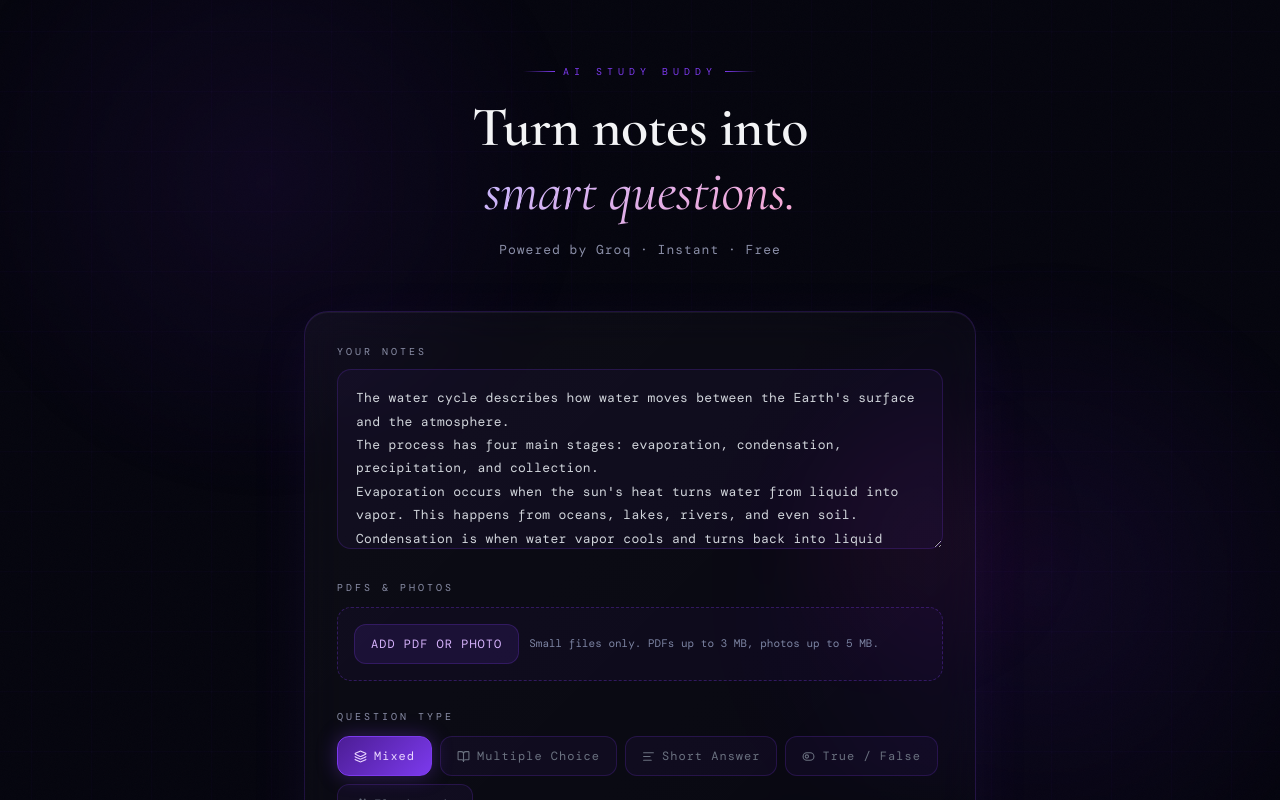
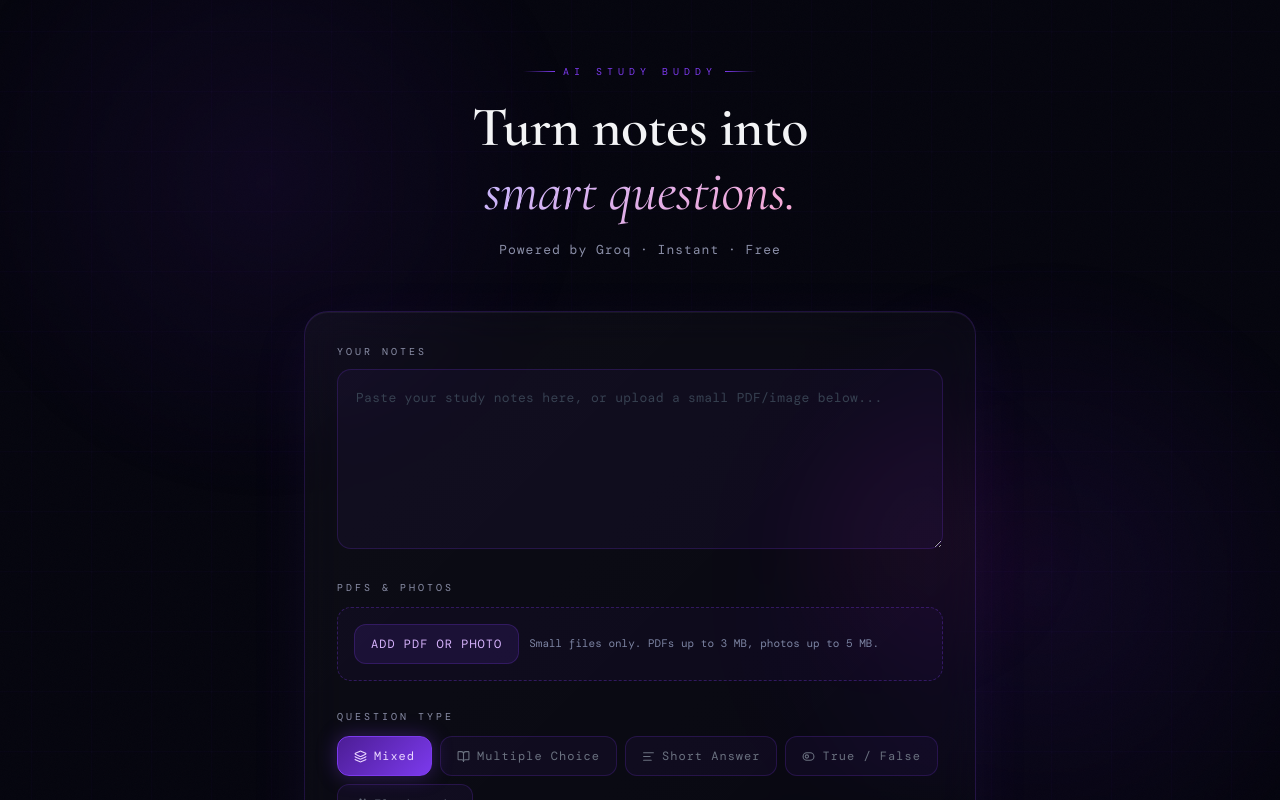
Before and after one commit to Aawaz-Niraula/Study_Buddy, a Next.js app: page / in a window 1280 px wide. Shown: the top 800 px of the page. Built offline with nearby package versions, Linux system fonts and the light colour scheme; a web font is replaced by a local one.

Commit message:
Refactor notes handling in Home component
Removed default sample notes and updated textarea handling.

```diff
--- a/app/page.tsx
+++ b/app/page.tsx
@@ -408,15 +408,7 @@ function TrueFalseCard({ q, idx, delay }: { q: any; idx: number; delay: number }
 }
 
 export default function Home() {
-  const sampleNotes = `The water cycle describes how water moves between the Earth's surface and the atmosphere.
-The process has four main stages: evaporation, condensation, precipitation, and collection.
-Evaporation occurs when the sun's heat turns water from liquid into vapor. This happens from oceans, lakes, rivers, and even soil.
-Condensation is when water vapor cools and turns back into liquid droplets. This forms clouds in the atmosphere.
-Precipitation happens when clouds become heavy with water droplets and releases them as rain, snow, sleet, or hail.
-Collection is when the precipitation falls back to Earth and collects in bodies of water, soil, and underground aquifers.
-The water cycle is continuous and essential for life on Earth. It distributes fresh water across the planet and regulates temperature.`;
-
-  const [text, setText] = useState(sampleNotes);
+  const [text, setText] = useState("");
   const [mode, setMode] = useState("mix");
   const [questions, setQuestions] = useState<any>(null);
   const [loading, setLoading] = useState(false);
@@ -432,6 +424,12 @@ The water cycle is continuous and essential for life on Earth. It distributes fr
   const handleFilesAdded = async (event: React.ChangeEvent<HTMLInputElement>) => {
     const files = Array.from(event.target.files ?? []);
     if (!files.length) {
+      return;
+    }
+
+    if (text.trim()) {
+      setError("Clear your pasted notes before adding a PDF or photo.");
+      event.target.value = "";
       return;
     }
 
@@ -502,6 +500,17 @@ The water cycle is continuous and essential for life on Earth. It distributes fr
     setAttachments((current) => current.filter((item) => item.id !== id));
   };
 
+  const handleTextChange = (value: string) => {
+    if (attachments.length > 0) {
+      setError("Remove your uploaded PDF/photo before pasting notes.");
+      return;
+    }
+    if (error) {
+      setError("");
+    }
+    setText(value);
+  };
+
   const handleGenerate = async () => {
     if (!combinedText.trim()) { setError("Please enter notes or upload a small PDF/photo first."); return; }
     setLoading(true); setQuestions(null); setError("");
@@ -564,7 +573,7 @@ The water cycle is continuous and essential for life on Earth. It distributes fr
           <div style={{ position: "absolute", inset: 0, background: "linear-gradient(105deg, transparent 40%, rgba(124,58,237,0.04) 50%, transparent 60%)", animation: "shimmer-x 6s ease-in-out infinite", pointerEvents: "none" }} />
           <div style={{ marginBottom: 24 }}>
             <div style={{ fontSize: 10, color: "#8b8fa8", letterSpacing: 3, fontFamily: "'DM Mono', monospace", marginBottom: 10 }}>YOUR NOTES</div>
-            <textarea value={text} onChange={e => setText(e.target.value)}
+            <textarea value={text} onChange={e => handleTextChange(e.target.value)}
               placeholder="Paste your study notes here, or upload a small PDF/image below..."
               style={{
                 width: "100%", minHeight: 180, resize: "vertical",
@@ -575,6 +584,7 @@ The water cycle is continuous and essential for life on Earth. It distributes fr
               }}
               onFocus={e => { e.target.style.borderColor = "#7c3aed"; e.target.style.boxShadow = "0 0 0 3px rgba(124,58,237,0.1)"; }}
               onBlur={e => { e.target.style.borderColor = "rgba(124,58,237,0.2)"; e.target.style.boxShadow = "none"; }}
+              disabled={attachments.length > 0}
             />
           </div>
           <div style={{ marginBottom: 28 }}>
@@ -602,7 +612,7 @@ The water cycle is continuous and essential for life on Earth. It distributes fr
                     type="file"
                     accept="application/pdf,image/*"
                     multiple
-                    disabled={uploading}
+                    disabled={uploading || Boolean(text.trim())}
                     onChange={handleFilesAdded}
                     style={{ display: "none" }}
                   />
```
